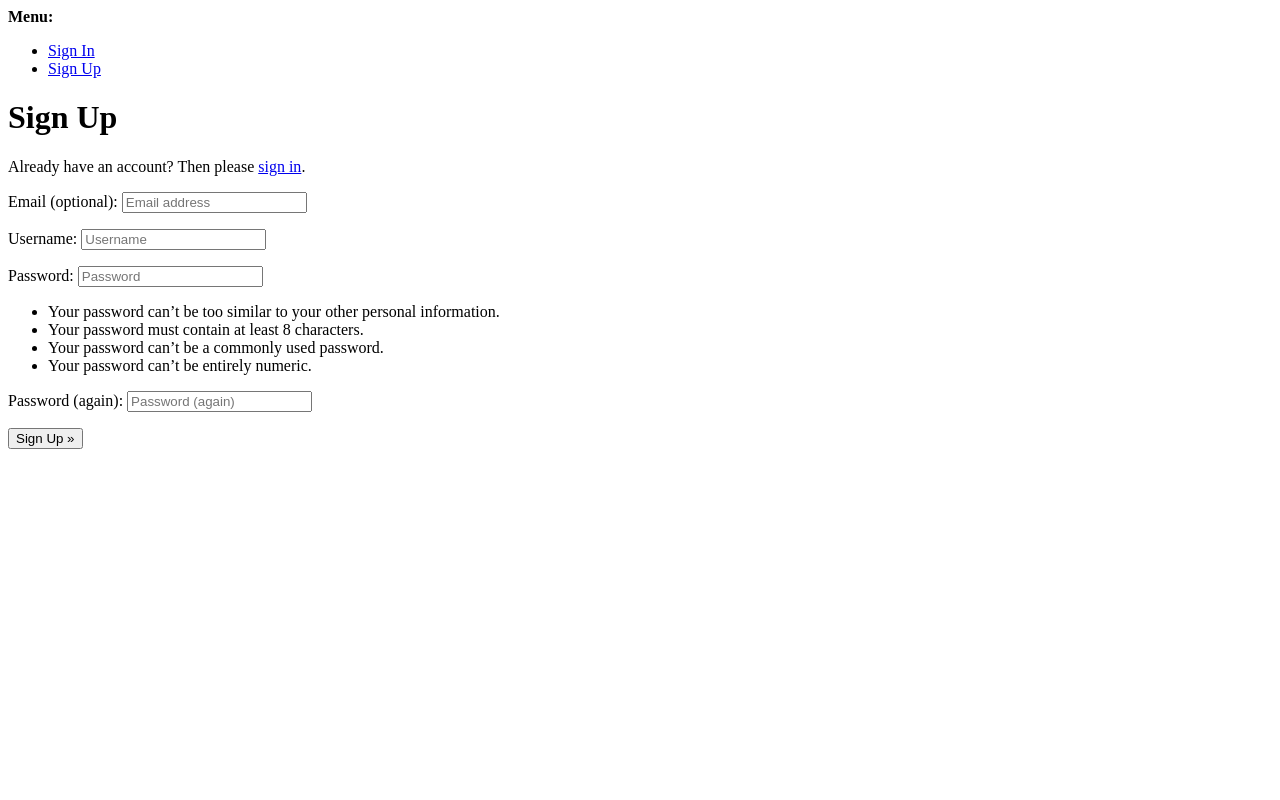
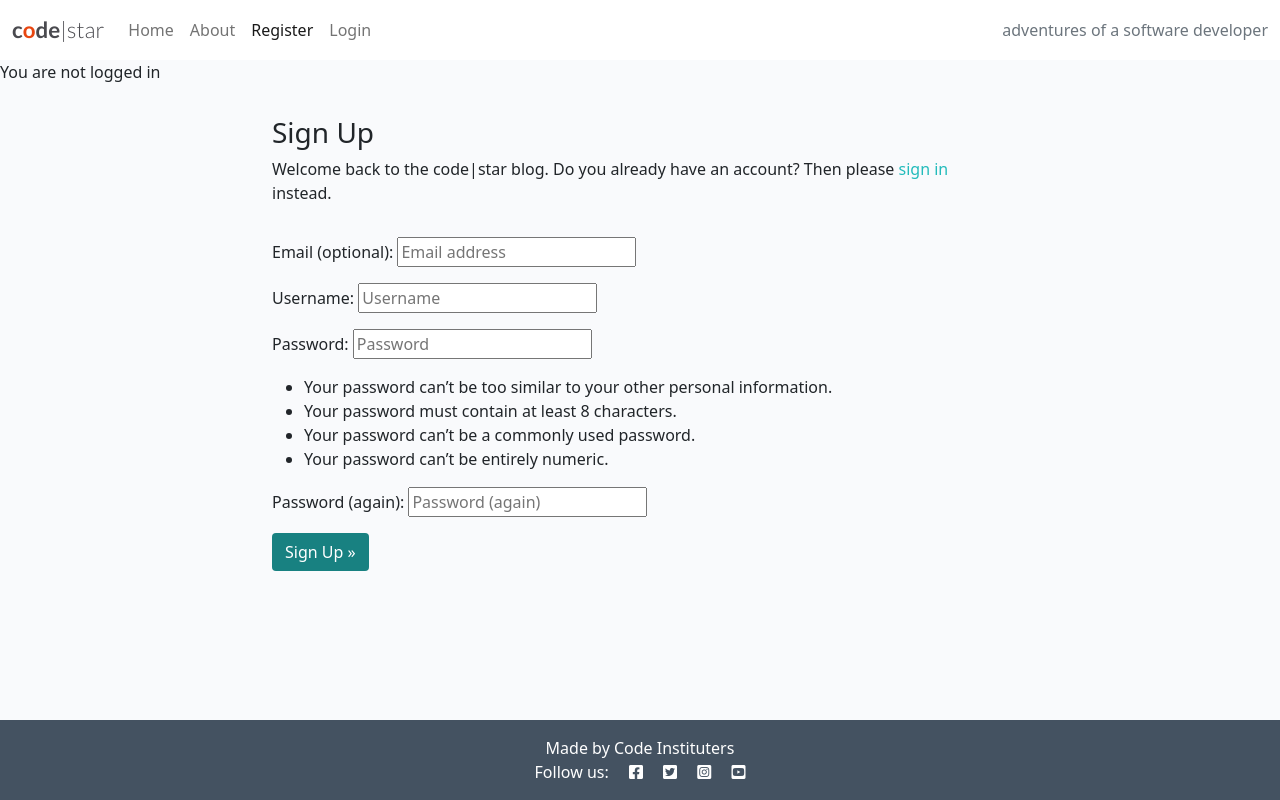
Before and after one commit to bmich22/django-blog, a Django app: page /accounts/signup/ in a window 1280 px wide. Run offline with Django 4.2, Linux system fonts and the light colour scheme.

Commit message:
Style sign up page

```diff
--- a/codestar/settings.py
+++ b/codestar/settings.py
@@ -28,7 +28,7 @@ TEMPLATES_DIR = os.path.join(BASE_DIR, 'templates')
 SECRET_KEY = os.environ.get("SECRET_KEY")
 
 # SECURITY WARNING: don't run with debug turned on in production!
-DEBUG = False
+DEBUG = True
 
 ALLOWED_HOSTS = ["8000-bmich22-djangoblog-gg9eub0k1l2.ws.codeinstitute-ide.net",".herokuapp.com"]
 
--- a/templates/account/signup.html
+++ b/templates/account/signup.html
@@ -1,13 +1,22 @@
-{% extends "account/base.html" %}
+{% extends "base.html" %}
 
 {% load i18n %}
 
 {% block head_title %}{% trans "Signup" %}{% endblock head_title %}
 
 {% block content %}
-<h1>{% trans "Sign Up" %}</h1>
 
-<p>{% blocktrans %}Already have an account? Then please <a href="{{ login_url }}">sign in</a>.{% endblocktrans %}</p>
+<div class="container">
+  <div class="row">
+    <div class="col-md-8 mt-3 offset-md-2">
+      <h3>{% trans "Sign Up" %}</h3>
+
+      <p>{% blocktrans %}Welcome back to the code|star blog. Do you already have an account? Then please <a class="link"
+          href="{{ login_url }}">sign in</a> instead.{% endblocktrans %}</p>
+    </div>
+  </div>
+  <div class="row">
+    <div class="col-md-8 mt-3 offset-md-2">
 
       <form class="signup" id="signup_form" method="post" action="{% url 'account_signup' %}">
         {% csrf_token %}
@@ -15,7 +24,9 @@
         {% if redirect_field_value %}
         <input type="hidden" name="{{ redirect_field_name }}" value="{{ redirect_field_value }}" />
         {% endif %}
-  <button type="submit">{% trans "Sign Up" %} &raquo;</button>
+        <button class="btn btn-signup right" type="submit">{% trans "Sign Up" %} &raquo;</button>
       </form>
-
+    </div>
+  </div>
+</div>
 {% endblock content %}
--- a/templates/base.html
+++ b/templates/base.html
@@ -76,6 +76,12 @@
 
     <main class="flex-shrink-0 main-bg">
 
+        {% if user.is_authenticated %}
+        <p class=”text-end m-3”>You are logged in as {{ user }}</p>
+        {% else %}
+        <p class=”text-end m-3”>You are not logged in</p>
+        {% endif %}
+
         {% block content %}
         <!-- Content Goes here -->
         {% endblock content %}
```
Lines whose indentation alone changed are shown as unchanged.
